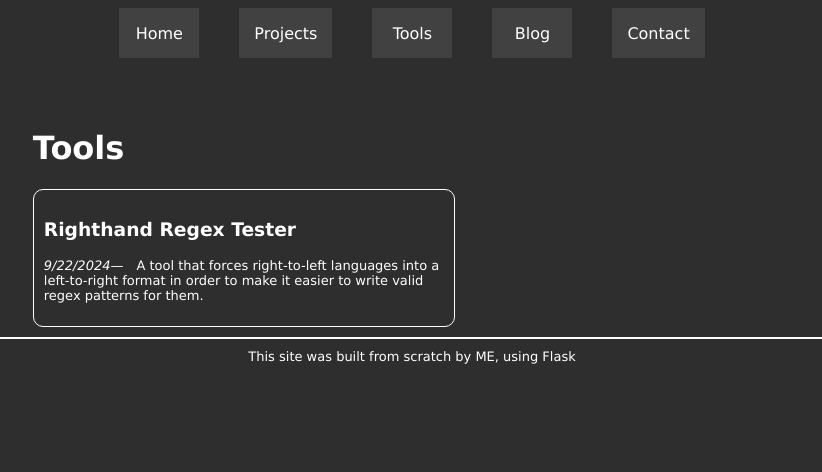
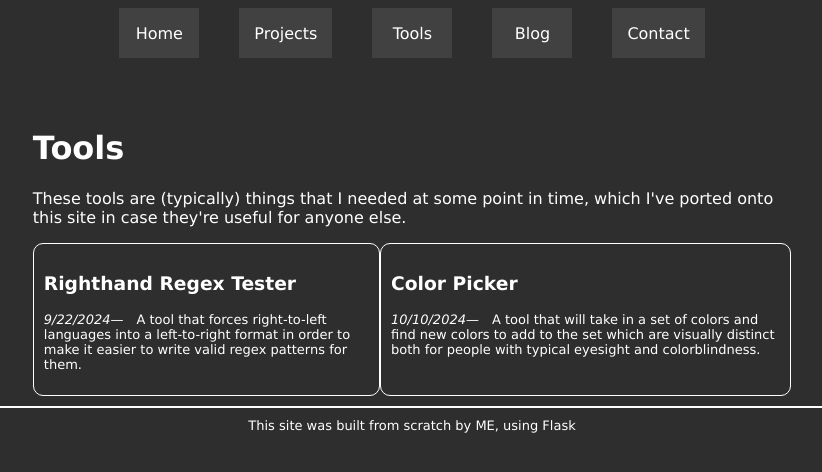
Before and after one commit to Bytestorm5/PortfolioSite, a Flask app: page /tools in a window 1280 px wide. Shown: the top 472 px of the page, without its empty margins (228-1050 px from the left). Run offline with Flask 3, Linux system fonts and the light colour scheme.

Commit message:
colorPicker
picker

guh

Delete profiling_results.txt

```diff
--- a/app.py
+++ b/app.py
@@ -1,4 +1,4 @@
-from flask import Flask, render_template, send_file, redirect, url_for
+from flask import Flask, render_template, send_file, redirect, url_for, request
 from werkzeug import exceptions as HTTPError
 import platform
 from nb import load_nb, get_nbs, get_nb_path
@@ -54,6 +54,55 @@ def tools():
 def righthand_regex():
     return render_template('/tools/righthand_regex.html')
 
+@app.route('/tools/color_picker')
+def color_picker():
+    return render_template('/tools/color_picker.html')
+
+from coloraide import Color
+import itertools
+import numpy as np
+from scipy.stats import norm
+
+@app.route('/tools_api/color_picker', methods = ["POST"])
+def color_picker_api():
+    colors_raw = request.json['colors']
+    colors = [Color(c).convert('oklch') for c in colors_raw]
+
+    L_mean = np.mean([c._coords[0] for c in colors])
+    C_mean = np.mean([c._coords[1] for c in colors])
+    L_std = np.std([c._coords[0] for c in colors])
+    C_std = np.std([c._coords[1] for c in colors])
+
+    for i in range(len(colors)):
+        for filter in ['protan', 'deutan', 'tritan']:
+            colors.append(colors[i].filter(filter).fit('srgb'))
+
+    def objective(LCH):
+        test_color = Color('oklch', LCH).fit('srgb')
+        diff = min([test_color.delta_e(c, method='ok') for c in colors])
+
+        L_prob = norm.pdf(LCH[0], L_mean, L_std)
+        C_prob = norm.pdf(LCH[1], C_mean, C_std)
+
+        # Combine the probabilities for weighting
+        weight = L_prob * C_prob
+
+        return diff - 5*(1 - weight)
+
+    search_space = itertools.product(
+        np.linspace(0, 1, 5), # L
+        np.linspace(0, 0.37, 5), # C
+        np.linspace(0, 360, 36), # H
+    )
+
+    best_color = max(search_space, key=objective)
+    best_color_obj = Color('oklch', best_color)
+    return {
+        "color": best_color,
+        "color_hex": best_color_obj.convert('srgb').to_string(hex=True),
+        "fitness": f"{objective(best_color):.2f}"
+    }
+
 if __name__ == '__main__':
     if platform.system() == 'Windows':
         app.run(debug=True, port=5000)
--- a/templates/tools.html
+++ b/templates/tools.html
@@ -11,11 +11,18 @@ Kamil Arif
 {% block body %}
 
 <h1>Tools</h1>
+<p>
+    These tools are (typically) things that I needed at some point in time, which I've ported onto this site in case they're useful for anyone else.
+</p>
 <div class='nb-container'>
     <a class='notebook' href='/tools/righthand_regex'>
         <h3>Righthand Regex Tester</h3>
         <p><i>9/22/2024</i>—&emsp;A tool that forces right-to-left languages into a left-to-right format in order to make it easier to write valid regex patterns for them.</p>
     </a>
+    <a class='notebook' href='/tools/color_picker'>
+        <h3>Color Picker</h3>
+        <p><i>10/10/2024</i>—&emsp;A tool that will take in a set of colors and find new colors to add to the set which are visually distinct both for people with typical eyesight and colorblindness.</p>
+    </a>
 </div>
 
 {% endblock %}
```
Also changed, not shown: templates/tools/color_picker.html (added, +95 -0 lines).
